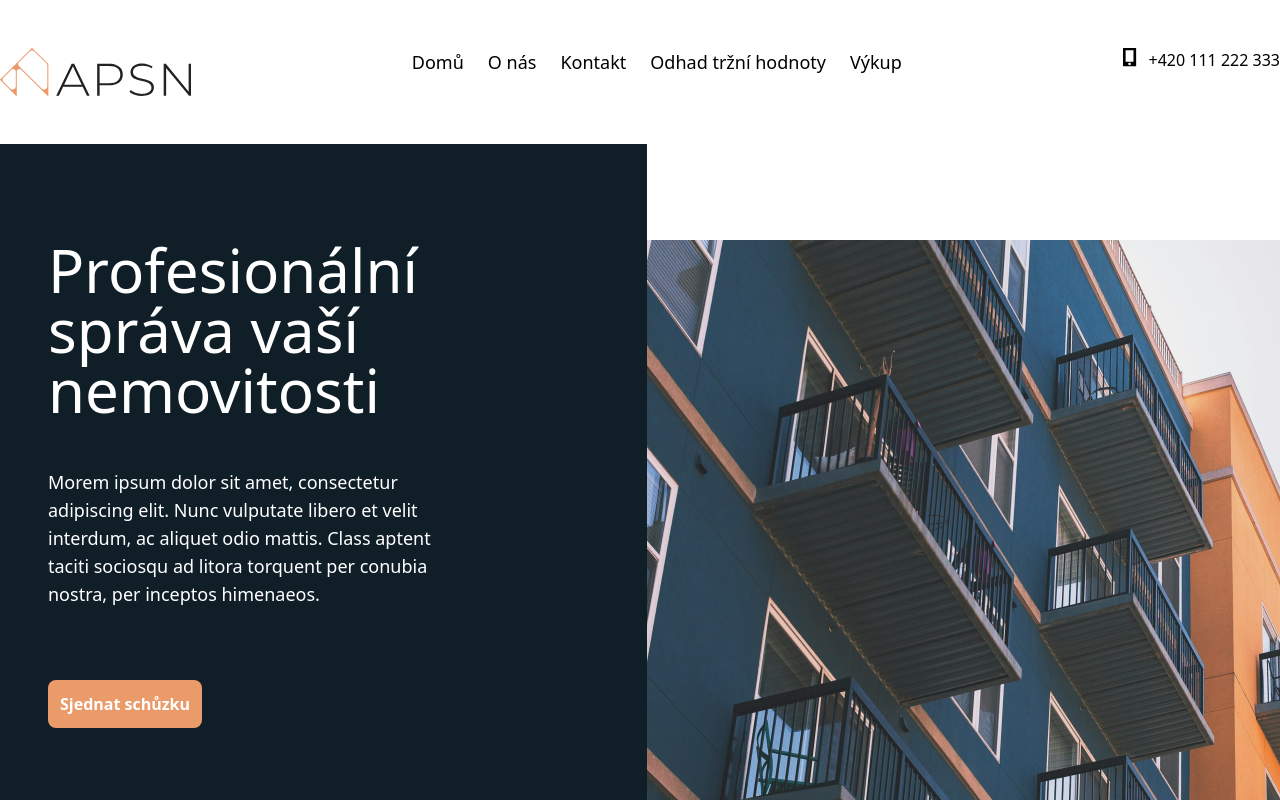
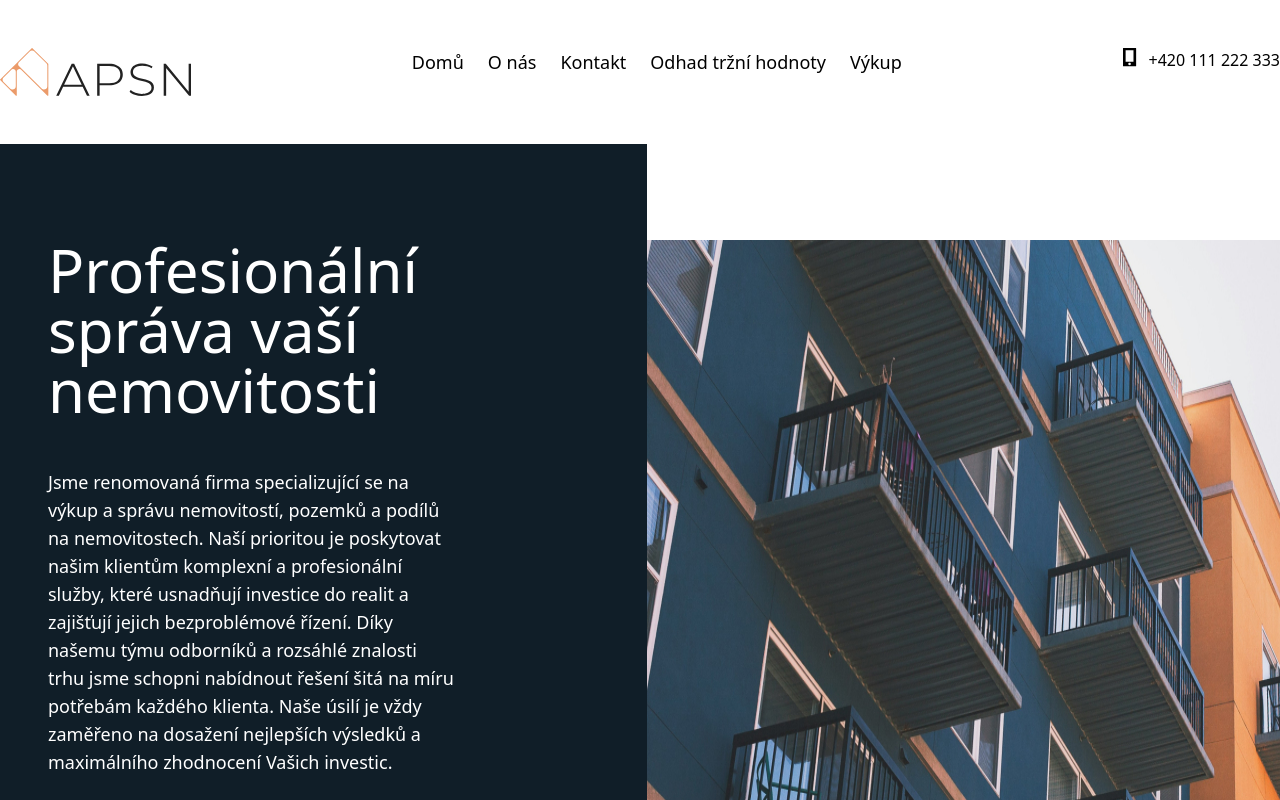
Before and after one commit to HonzaPenicka/apsn, a Next.js app: page / in a window 1280 px wide. Shown: the top 800 px of the page. Built offline with nearby package versions, Linux system fonts and the light colour scheme.

Commit message:
change home text

```diff
--- a/src/pages/home-page/index.tsx
+++ b/src/pages/home-page/index.tsx
@@ -29,10 +29,14 @@ export default function HomePage() {
 						<h1 className='text-6xl'>Profesionální správa vaší nemovitosti</h1>
 
 						<div className='text-lg pr-36'>
-							Morem ipsum dolor sit amet, consectetur adipiscing elit. Nunc
-							vulputate libero et velit interdum, ac aliquet odio mattis. Class
-							aptent taciti sociosqu ad litora torquent per conubia nostra, per
-							inceptos himenaeos.
+							Jsme renomovaná firma specializující se na výkup a správu
+							nemovitostí, pozemků a podílů na nemovitostech. Naší prioritou je
+							poskytovat našim klientům komplexní a profesionální služby, které
+							usnadňují investice do realit a zajišťují jejich bezproblémové
+							řízení. Díky našemu týmu odborníků a rozsáhlé znalosti trhu jsme
+							schopni nabídnout řešení šitá na míru potřebám každého klienta.
+							Naše úsilí je vždy zaměřeno na dosažení nejlepších výsledků a
+							maximálního zhodnocení Vašich investic.
 						</div>
 
 						<div className='pt-6'>
```
